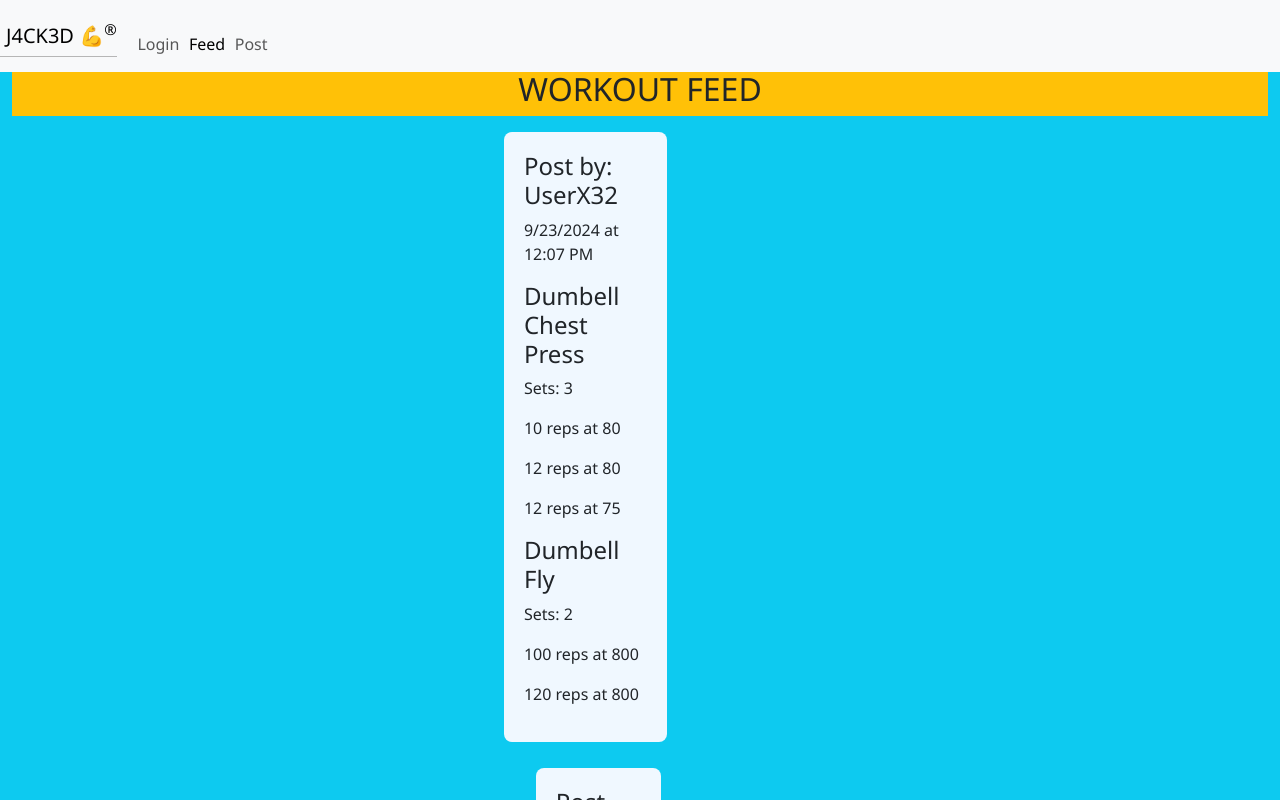
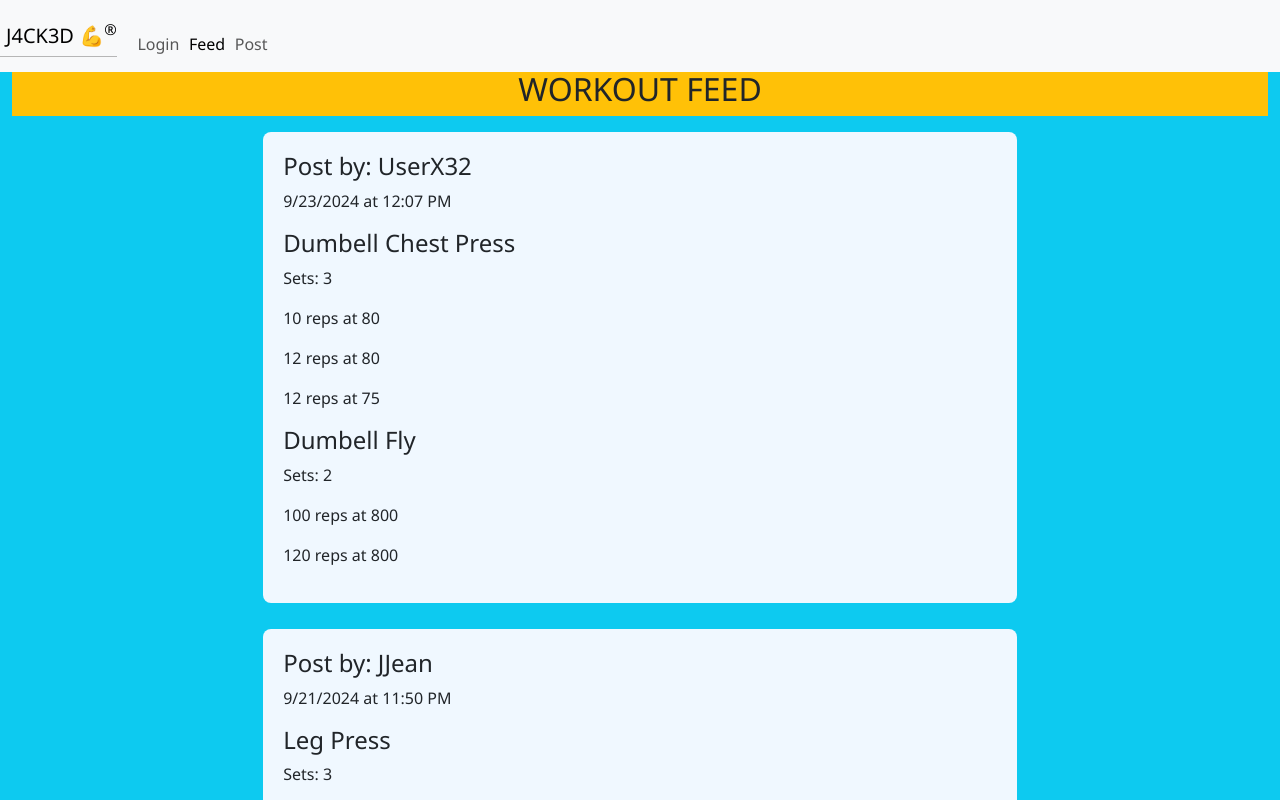
Before and after one commit to BenjiJackson1/startup, a React (Vite) app: page /feed in a window 1280 px wide. Shown: the top 800 px of the page. Built offline with nearby package versions, Linux system fonts and the light colour scheme.

Commit message:
Solved CSS issue with spacing dynamic content

```diff
--- a/src/feed/feed.jsx
+++ b/src/feed/feed.jsx
@@ -13,8 +13,8 @@ export function Feed() {
         <h2> WORKOUT FEED</h2>
       </div>
       {workouts.map((workout, index) => (
-        <div key={index} className="workout-section">
-          <div className="workout-container mt-3">
+        <div key={index} className="workout-container mt-3">
+          <div>
           <h4> Post by: {workout[0]}</h4>
           <p> {workout[1]}</p>
           {workout[2].map((exercise, i) => (
```
